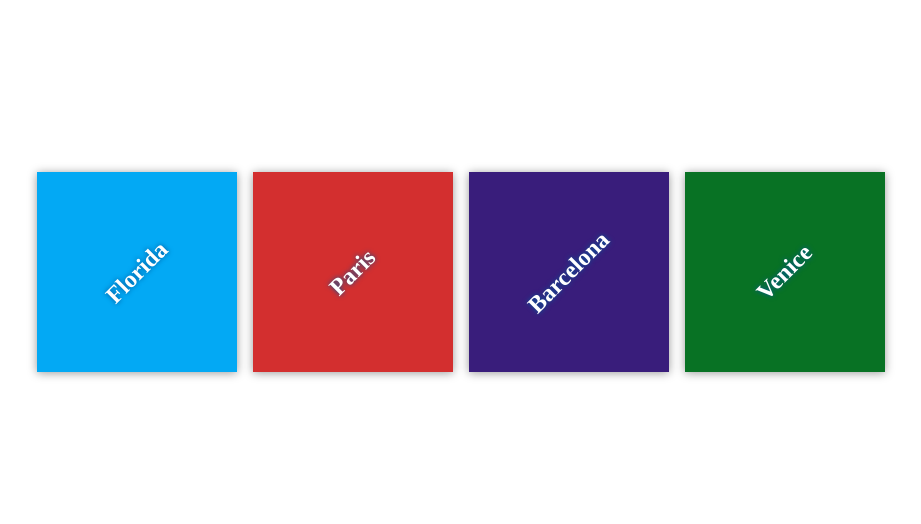
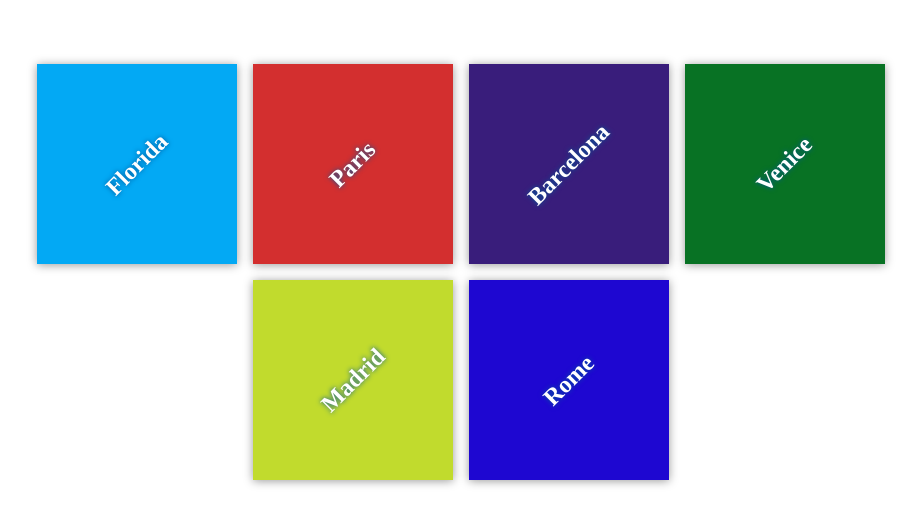
Before and after one commit to Facio519/my-travel-plans, a plain HTML site: page index.html in a window 1280 px wide. Shown: the part 128-652 px from the top of the page, without its empty margins (179-1100 px from the left). Drawn offline with Linux system fonts and the light colour scheme; files that its build step writes are made by us from their sources.

Commit message:
added new destinations

```diff
--- a/app.css
+++ b/app.css
@@ -61,3 +61,11 @@ h2 {
 #venice {
     background-color: #087224;
 }
+
+#madrid {
+    background-color: #c1db2d;
+}
+
+#rome {
+    background-color: #1e07d1;
+}
--- a/index.html
+++ b/index.html
@@ -25,6 +25,14 @@
             <div class="destination" id="venice">
                 <h2>Venice</h2>
             </div>
+
+            <div class="destination" id="madrid">
+                <h2>Madrid</h2>
+            </div>
+
+            <div class="destination" id="rome">
+                <h2>Rome</h2>
+            </div>
         </div>
     </div>
 
```
